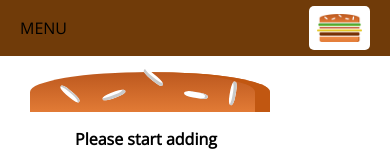
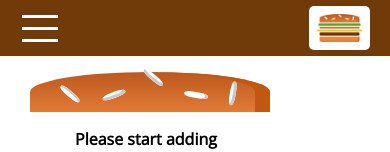
Before and after one commit to mrsharma98/Burger-Making-App, a React app: page / in a window 390 px wide. Shown: the top 152 px of the page. Built offline with nearby package versions, Linux system fonts and the light colour scheme.

Commit message:
Added 3 bars in mobile view for toggling SideDrawer

```diff
--- a/src/components/Navigation/SideDrawer/DrawerToggle/DrawerToggle.js
+++ b/src/components/Navigation/SideDrawer/DrawerToggle/DrawerToggle.js
@@ -1,7 +1,13 @@
 import React from 'react'
 
+import classes from './DrawerToggle.module.css'
+
 const drawerToggle = (props) => (
-    <div onClick={props.clicked}>MENU</div>
+    <div className={classes.DrawerToggle} onClick={props.clicked}>
+        <div></div>
+        <div></div>
+        <div></div>
+    </div>
 )
 
 export default drawerToggle;
--- /dev/null
+++ b/src/components/Navigation/SideDrawer/DrawerToggle/DrawerToggle.module.css
@@ -0,0 +1,23 @@
+.DrawerToggle {
+    width: 40px;
+    height: 100%;
+    display: flex;
+    flex-flow: column;
+    justify-content: space-around;
+    align-items: center;
+    padding: 10px 0;
+    box-sizing: border-box;
+    cursor: pointer;
+}
+
+.DrawerToggle div {
+    width: 90%;
+    height: 3px;
+    background-color: white;
+}
+
+@media (min-width: 500px) {
+    .DrawerToggle {
+        display: none;
+    }
+}
```
